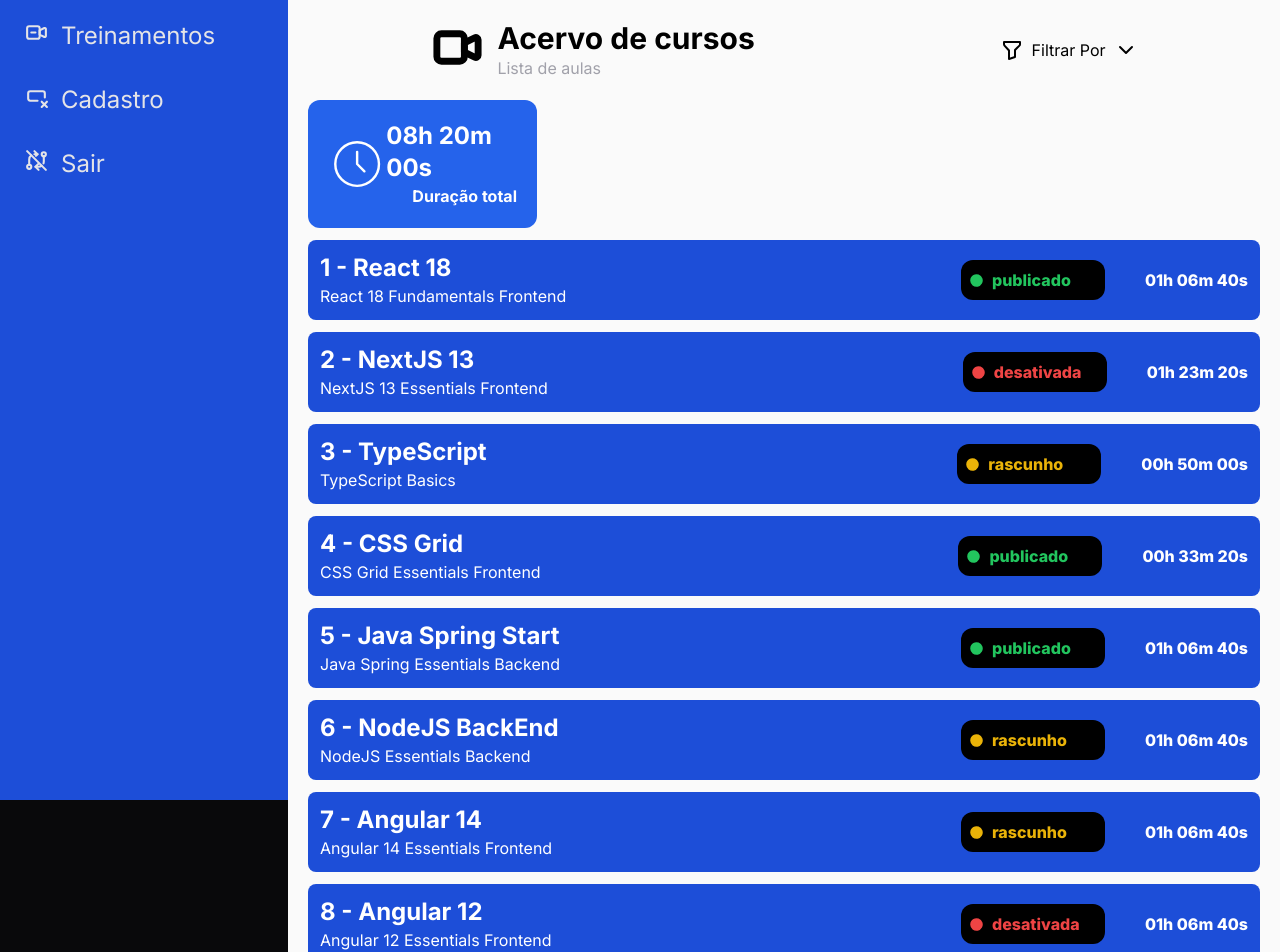
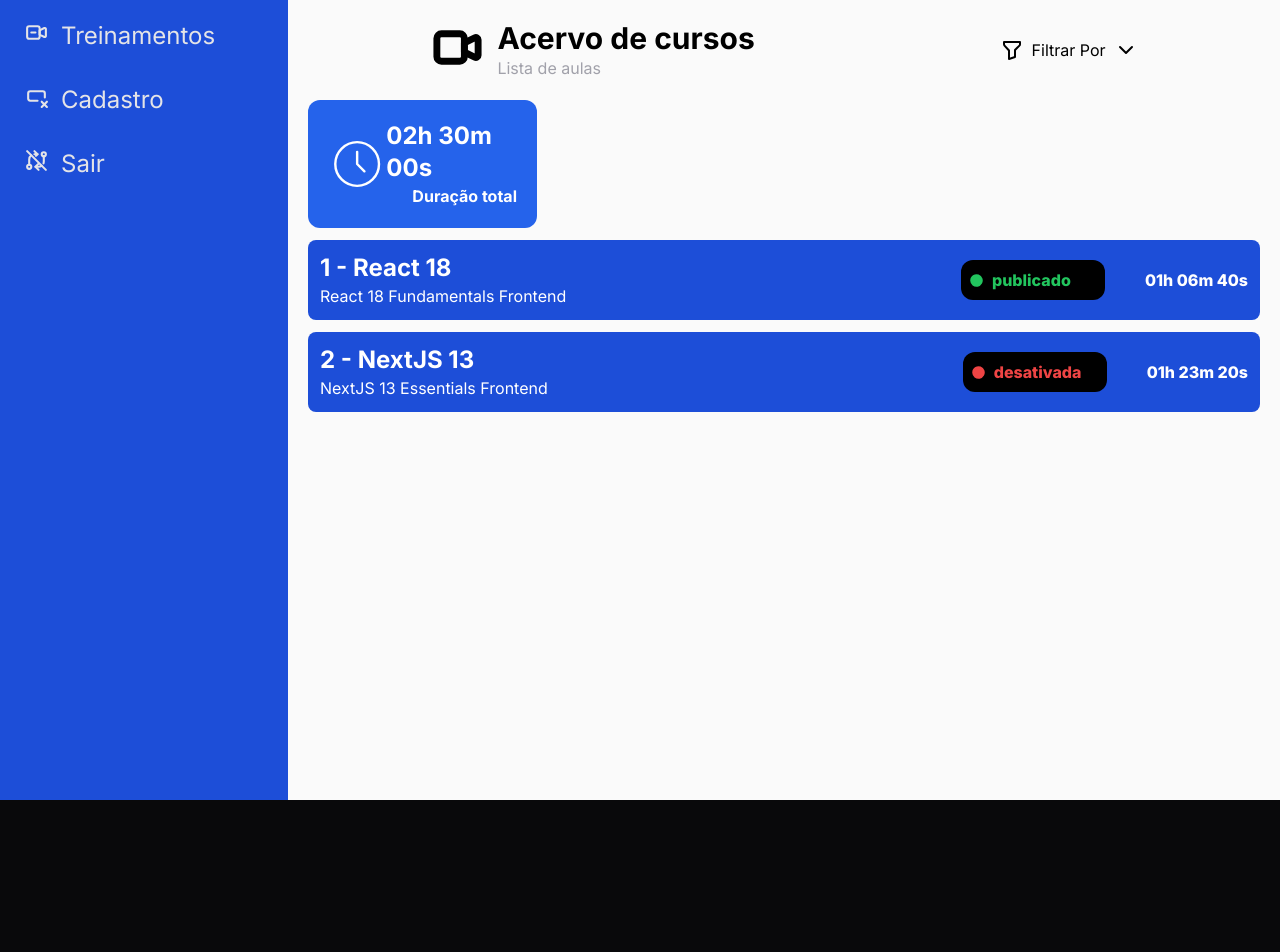
Before and after one commit to srodrigo28/next14-treinamento, a Next.js app: page /aula in a window 1280 px wide. Shown: the top 952 px of the page. After the commit the page ends 800 px from the top, so only its background shows below. Built offline with nearby package versions, Linux system fonts and the light colour scheme.

Commit message:
Update listaDeAulas.ts

```diff
--- a/src/core/data/listaDeAulas.ts
+++ b/src/core/data/listaDeAulas.ts
@@ -15,48 +15,7 @@
         duracao: 5000,
         status: 'desativada'
     },
-    {
-        id: "3",
-        nome: "TypeScript",
-        curso: "TypeScript Basics",
-        duracao: 3000,
-        status: 'rascunho'
-    },
-    {
-        id: "4",
-        nome: "CSS Grid",
-        curso: "CSS Grid Essentials Frontend",
-        duracao: 2000,
-        status: 'publicado'
-    },
-    {
-        id: "5",
-        nome: "Java Spring Start",
-        curso: "Java Spring Essentials Backend",
-        duracao: 4000,
-        status: 'publicado'
-    },
-    {
-        id: "6",
-        nome: "NodeJS BackEnd",
-        curso: "NodeJS Essentials Backend",
-        duracao: 4000,
-        status: 'rascunho'
-    },
-    {
-        id: "7",
-        nome: "Angular 14",
-        curso: "Angular 14 Essentials Frontend",
-        duracao: 4000,
-        status: 'rascunho'
-    },
-    {
-        id: "8",
-        nome: "Angular 12",
-        curso: "Angular 12 Essentials Frontend",
-        duracao: 4000,
-        status: 'desativada'
-    }
+
 ];
 
 export default listaDeAulas;
```
